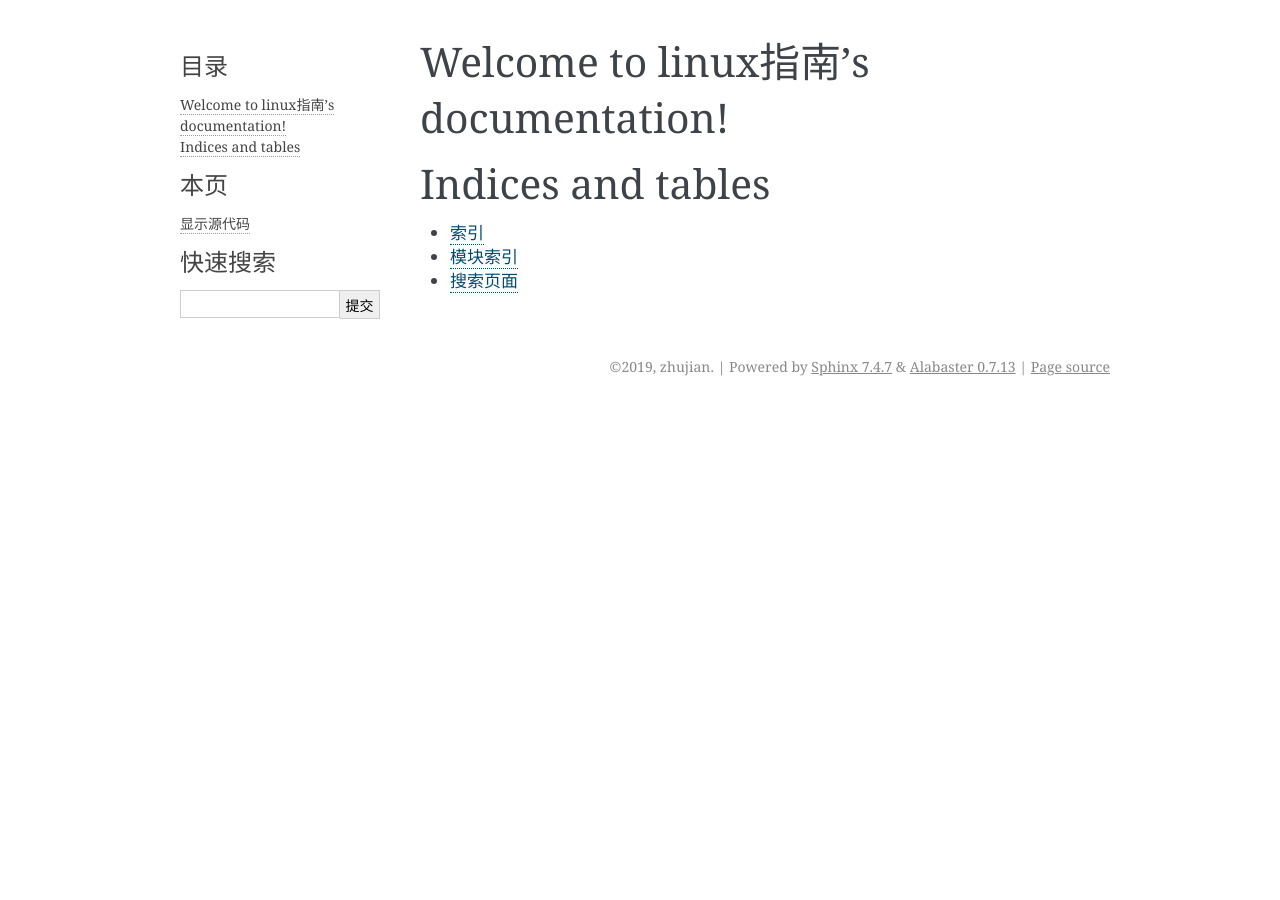
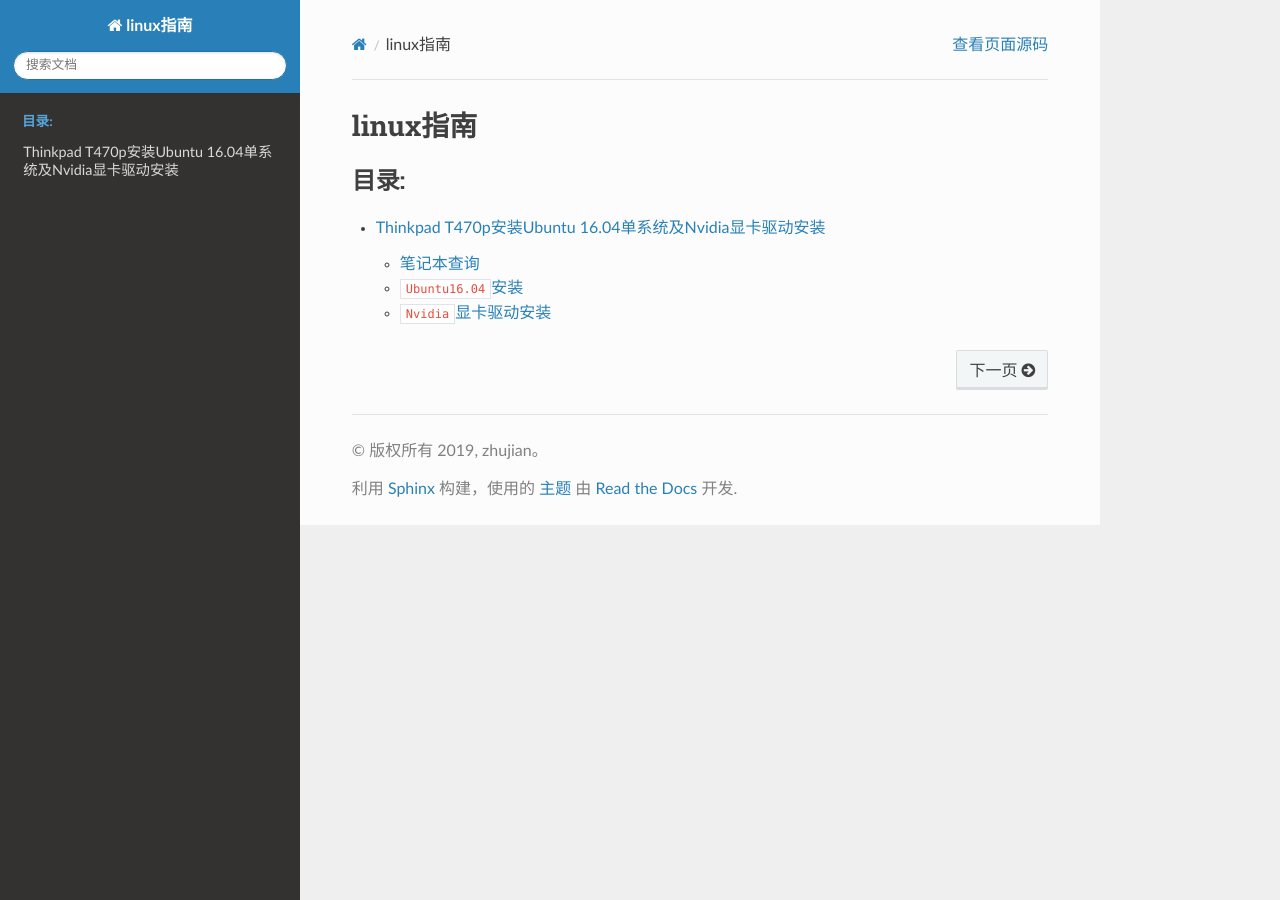
Before and after one commit to Document-Collection/linux-guide, a Sphinx documentation site: the page built from docs/source/index.rst, in a window 1280 px wide. Built offline with Sphinx 7.4.7 and the Read the Docs theme 2.0.0, drawn with Linux system fonts in a browser that asks for light colours.

Commit message:
添加markdown设置，添加ubuntu安装和显卡驱动安装文档

```diff
--- a/docs/source/conf.py
+++ b/docs/source/conf.py
@@ -56,8 +56,8 @@ templates_path = ['_templates']
 # The suffix(es) of source filenames.
 # You can specify multiple suffix as a list of string:
 #
-# source_suffix = ['.rst', '.md']
-source_suffix = '.rst'
+source_suffix = ['.rst', '.md']
+# source_suffix = '.rst'
 
 # The master toctree document.
 master_doc = 'index'
@@ -83,7 +83,7 @@ pygments_style = None
 # The theme to use for HTML and HTML Help pages.  See the documentation for
 # a list of builtin themes.
 #
-html_theme = 'alabaster'
+html_theme = 'sphinx_rtd_theme'
 
 # Theme options are theme-specific and customize the look and feel of a theme
 # further.  For a list of options available for each theme, see the
@@ -193,3 +193,7 @@ intersphinx_mapping = {'https://docs.python.org/': None}
 
 # If true, `todo` and `todoList` produce output, else they produce nothing.
 todo_include_todos = True
+
+source_parsers = {
+'.md': 'recommonmark.parser.CommonMarkParser',
+}
--- a/docs/source/index.rst
+++ b/docs/source/index.rst
@@ -3,18 +3,11 @@
    You can adapt this file completely to your liking, but it should at least
    contain the root `toctree` directive.
 
-Welcome to linux指南's documentation!
+linux指南
 =====================================
 
 .. toctree::
    :maxdepth: 2
-   :caption: Contents:
+   :caption: 目录:
 
-
-
-Indices and tables
-==================
-
-* :ref:`genindex`
-* :ref:`modindex`
-* :ref:`search`
+   Thinkpad T470p安装Ubuntu 16.04单系统及Nvidia显卡驱动安装
```
Also changed, not shown: docs/source/Thinkpad T470p安装Ubuntu 16.04单系统及Nvidia显卡驱动安装.md (added, +144 -0 lines).
